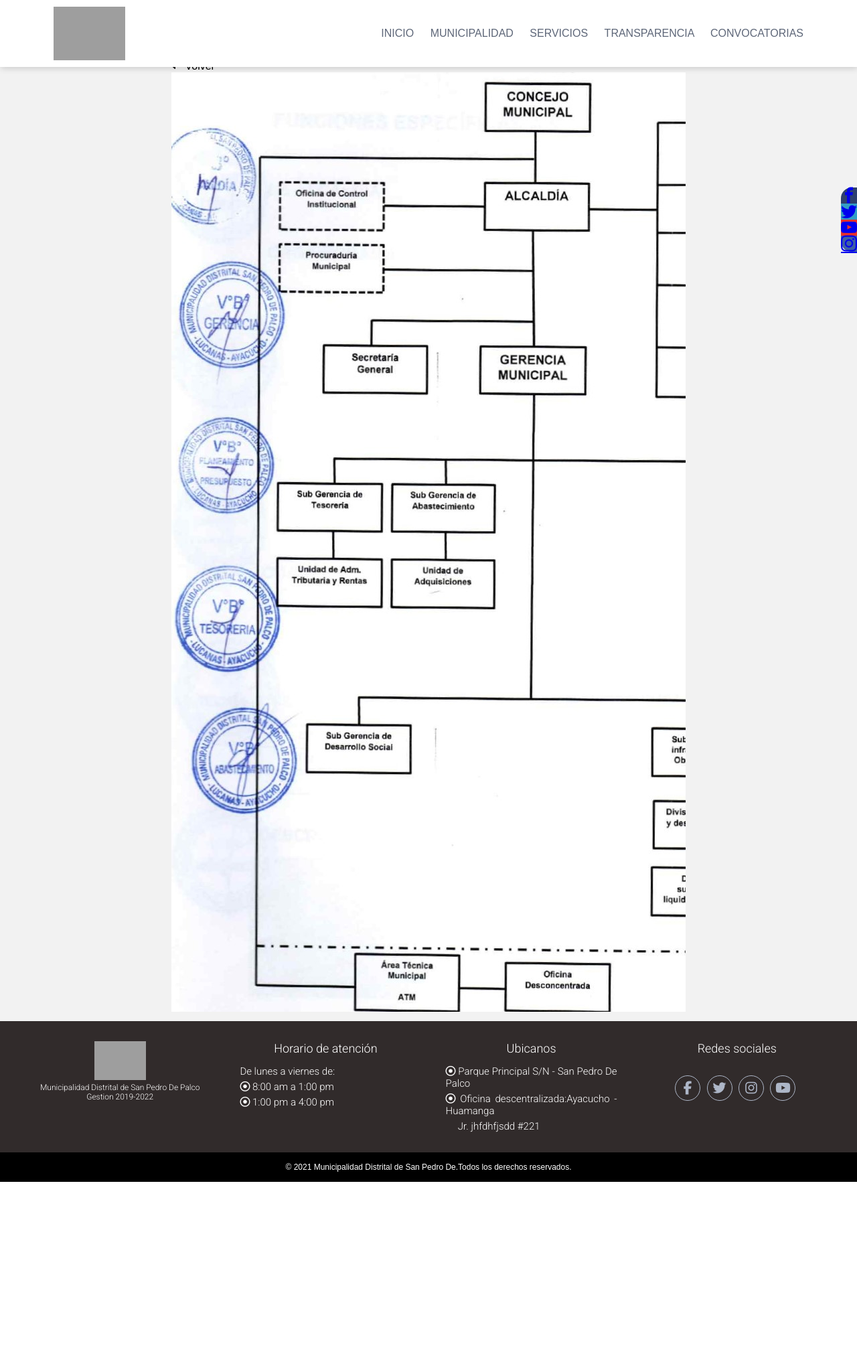
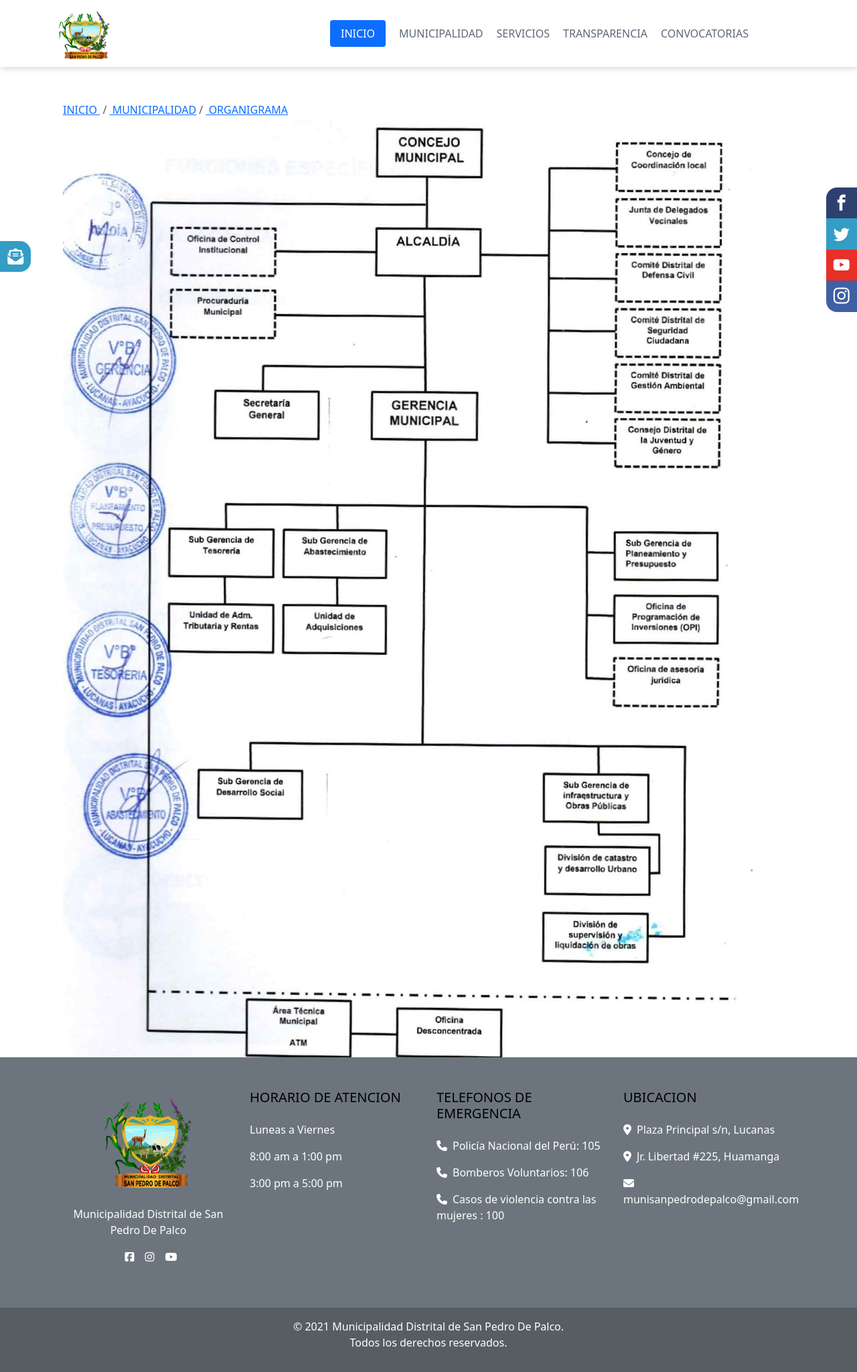
Before and after one commit to and1208es/SAN-PEDRO-DE-PALCO, a web app: file public/organigrama.html in a window 1280 px wide. Shown: the whole page at 67% size. Before the commit the page ends 1765 px from the top, so only its background shows below. Run offline with its HTML, style and script files only (its server is not run), Linux system fonts and the light colour scheme; some libraries are stand-ins or nearby versions; some web fonts are replaced; grey boxes are pictures that could not be loaded.

Commit message:
organigrama

```diff
--- a/public/organigrama.html
+++ b/public/organigrama.html
@@ -11,84 +11,204 @@
     <link href="https://fonts.googleapis.com/css?family=Roboto:100,300,400,700&display=swap" rel="stylesheet">
     <link href="https://unpkg.com/aos@2.3.1/dist/aos.css" rel="stylesheet">
     <!-- Place somewhere in the <head> of your document -->
-    <link rel="stylesheet" href="./css/flexslider.css">
+    <link href="./lib/bootstrap.min.css" rel="stylesheet">
     <link rel="stylesheet" href="./css/font1.css">
     <link rel="stylesheet" href="./css/main.css">
-    <link rel="stylesheet" href="https://use.fontawesome.com/releases/v5.15.3/css/all.css" integrity="sha384-SZXxX4whJ79/gErwcOYf+zWLeJdY/qpuqC4cAa9rOGUstPomtqpuNWT9wdPEn2fk" crossorigin="anonymous">
+    <link rel="stylesheet" href="https://use.fontawesome.com/releases/v5.15.3/css/all.css"
+        integrity="sha384-SZXxX4whJ79/gErwcOYf+zWLeJdY/qpuqC4cAa9rOGUstPomtqpuNWT9wdPEn2fk" crossorigin="anonymous">
     <script src="https://ajax.googleapis.com/ajax/libs/jquery/1.6.2/jquery.min.js"></script>
     <script src="./js/jquery.flexslider.js"></script>
+    <!-- Bootstrap core CSS -->
+
+    <link rel="stylesheet" href="./lib/carousel.css">
+    <!-- Custom styles for this template -->
 </head>
 
     <body>
         <header>
             <nav>
-            <section class="contenedor nav">
+    <div class="container">
+        <section class="contenedor nav ">
             <div class="logo">
-                    <img src="img/SAN_PEDRO.jpg" alt="">
+                <img src="img/san_pedro.png" alt="">
             </div>
             <div class="enlaces-header">
-                    <a href="index.html">INICIO</a>
+                <ul class="nav nav-pills">
+                    <li class="nav-item">
+                        <a href="index.html" class="nav-link active">INICIO</a>
+                    </li>
+                    <li class="nav-item">
                         <a href="municipalidad.html">MUNICIPALIDAD</a>
+                    </li>
+                    <li class="nav-item">
                         <a href="servicios.html">SERVICIOS</a>
+                    </li>
+                    <li class="nav-item">
                         <a href="transparencia.html">TRANSPARENCIA</a>
+                    </li>
+                    <li class="nav-item">
                         <a href="convocatorias.html">CONVOCATORIAS</a>
+                    </li>
+                </ul>
             </div>
             <div class="hamburguer">
-                    <i class="fas fa-bars"></i>
+                <img src="./img/bars-solid.svg" alt="">
             </div>
+        </section>
+    </div>
+</nav>
 
-            </section>
-        </nav>
         </header>
-    <section class="about-us">
-        <div class="contenedor1_2">
-            <a href="municipalidad.html"><h4> <i class="fas fa-long-arrow-alt-left"></i> Volver</h4></a>
+        <section class="container marketing">
+            <div class="container marketing">
+                <div class="indice">
+                    <a href="index.html">INICIO&nbsp;</a>
+                    <a>/</a>
+                    <a href="municipalidad.html">&nbsp;MUNICIPALIDAD</a>
+                    <a>/</a>
+                    <a href="#">&nbsp;ORGANIGRAMA</a>
+                </div>
                 <img src="./img/organigrama.jpg" alt="">
             </div>
         </section>
+
+        <!-- SOCIAL BAR -->
+
+        <div id="rigth_social_bar">
     <div class="social-bar">
-        <a href="https://www.facebook.com/MunicipalidadDistritalDeSanPedroDePalco" class="icon icon-facebook" target="_blank"></a>
+        <a href="https://www.facebook.com/MunicipalidadDistritalDeSanPedroDePalco"
+            class="icon icon-facebook" target="_blank"></a>
         <a href="https://twitter.com" class="icon icon-twitter" target="_blank"></a>
         <a href="https://www.youtube.com" class="icon icon-youtube" target="_blank"></a>
         <a href="https://www.instagram.com" class="icon icon-instagram" target="_blank"></a>
     </div>
-    <footer>
-        <div class="footer_uno">
-            <div class="partFooter">
-                <img src="img/SAN_PEDRO.jpg" alt="">
-                <h2>Municipalidad Distrital de  San Pedro De Palco</h2>
-                <h2>Gestion 2019-2022</h2>
 </div>
-            <div class="partFooter">
-                <h3>Horario de atención</h3>
-                <h4>De lunes a viernes de:</h4>
-                <h4><i class="far fa-dot-circle"></i> 8:00 am a 1:00 pm</h4>
-                <h4><i class="far fa-dot-circle"></i> 1:00 pm a 4:00 pm</h4>
+
+
+<div id="left_social_bar">
+    <div class="social-bar_1">
+        <a href="https://gmail.com" class="fas fa-envelope-open-text" target="_blank"></a>
     </div>
-            <div class="partFooter">
-                <h3>Ubicanos</h3>
-                <h4><i class="far fa-dot-circle"></i>  Parque Principal S/N - San Pedro De Palco</h4>
-                <h4><i class="far fa-dot-circle"></i>  Oficina descentralizada:Ayacucho - Huamanga </h4>
-                <h4>&nbsp;&nbsp;&nbsp;&nbsp;&nbsp;Jr. jhfdhfjsdd #221</h4>
+
 </div>
-            <div class="partFooter">
-                <h3>Redes sociales</h3>
-                <div class="social-media">
-                        <a href="https://www.facebook.com/MunicipalidadDistritalDeSanPedroDePalco" target="_blank"><i class="fab fa-facebook-f"></i></a>
-                        <i class="fab fa-twitter"></i>
+        <!-- END SOCIA BAR -->
+
+        <!-- /STAR  -->
+
+        <footer class="bg-secondary text-center text-lg-start text-white">
+    <!-- Grid container -->
+    <div class="container p-4">
+        <!--Grid row-->
+        <div class="row my-4">
+            <!--Grid column-->
+            <div class="col-lg-3 col-md-6 mb-4 mb-md-0">
+
+                <div class="shadow-1-strong d-flex align-items-center justify-content-center mb-4 mx-auto"
+                    style="width: 150px; height: 150px;">
+                    <img src="img/san_pedro.png" height="150" width="150"
+                        alt="" loading="lazy" />
+                </div>
+
+                <p class="text-center">Municipalidad Distrital de San Pedro De Palco</p>
+
+                <ul class="list-unstyled d-flex flex-row justify-content-center">
+                    <li>
+                        <a class="text-white px-2" href="#!">
+                            <i class="fab fa-facebook-square"></i>
+                        </a>
+                    </li>
+                    <li>
+                        <a class="text-white px-2" href="#!">
                             <i class="fab fa-instagram"></i>
+                        </a>
+                    </li>
+                    <li>
+                        <a class="text-white ps-2" href="#!">
                             <i class="fab fa-youtube"></i>
+                        </a>
+                    </li>
+                </ul>
+
             </div>
+            <!--Grid column-->
+
+            <!--Grid column-->
+            <div class="col-lg-3 col-md-6 mb-4 mb-md-0">
+                <h5 class="text-uppercase mb-4">Horario de Atencion</h5>
+
+                <ul class="list-unstyled">
+                    <li class="mb-2">
+                        <p>Luneas a Viernes</p>
+                    </li>
+                    <li class="mb-2">
+                        <p>8:00 am a 1:00 pm</p>
+                    </li>
+                    <li class="mb-2">
+                        <p>3:00 pm a 5:00 pm</p>
+                    </li>
+                </ul>
             </div>
+            <!--Grid column-->
+
+            <!--Grid column-->
+            <div class="col-lg-3 col-md-6 mb-4 mb-md-0">
+                <h5 class="text-uppercase mb-4">Telefonos de emergencia</h5>
+                <ul class="list-unstyled">
+                    <li class="mb-2">
+                        <p><i class="fas fa-phone pe-2"></i>Policía Nacional del Perú: 105</p>
+                    </li>
+                    <li class="mb-2">
+                        <p><i class="fas fa-phone pe-2"></i>Bomberos Voluntarios: 106</p>
+                    </li>
+                    <li class="mb-2">
+                        <p><i class="fas fa-phone pe-2"></i>Casos de violencia contra las mujeres : 100</p>
+                    </li>
+                </ul>
             </div>
-        <div class="derech">
-            <h3>© 2021 Municipalidad Distrital de San Pedro De.Todos los derechos reservados.</h3>
+            <!--Grid column-->
+
+            <!--Grid column-->
+            <div class="col-lg-3 col-md-6 mb-4 mb-md-0">
+                <h5 class="text-uppercase mb-4">Ubicacion</h5>
+
+                <ul class="list-unstyled">
+                    <li>
+                        <p><i class="fas fa-map-marker-alt pe-2"></i>Plaza Principal s/n, Lucanas</p>
+                    </li>
+                    <li>
+                        <p><i class="fas fa-map-marker-alt pe-2"></i>Jr. Libertad #225, Huamanga</p>
+                    </li>
+                    <li>
+                        <p><i class="fas fa-envelope pe-2 mb-0"></i>munisanpedrodepalco@gmail.com</p>
+                    </li>
+                </ul>
             </div>
+            <!--Grid column-->
+        </div>
+        <!--Grid row-->
+    </div>
+    <!-- Grid container -->
+
+    <!-- Copyright -->
+    <div class="text-center p-3" style="background-color: rgba(0, 0, 0, 0.2)">
+        © 2021 Municipalidad Distrital de San Pedro De Palco.
+        <p>Todos los derechos reservados.</p>
+    </div>
+    <!-- Copyright -->
 </footer>
+
+        <!-- /END -->
+        <!-- /STAR  -->
+
         <script src="https://unpkg.com/aos@2.3.1/dist/aos.js"></script>
 <script src="https://kit.fontawesome.com/c15b744a04.js" crossorigin="anonymous"></script>
 <script src="js/main.js"></script>
 <script src="js/main1.js"></script>
+<script src="./js/bootstrap.bundle.min.js"></script>
+<script src="./js/bootstrap.bundle.js"></script>
+<script src="./js/jquery-3.6.0.min.js"></script>
+
+        <!-- /END -->
     </body>
 
 </html>
```
Also changed, not shown: pages/organigrama.ejs (+33 -86 lines). Lines whose indentation alone changed are shown as unchanged.
